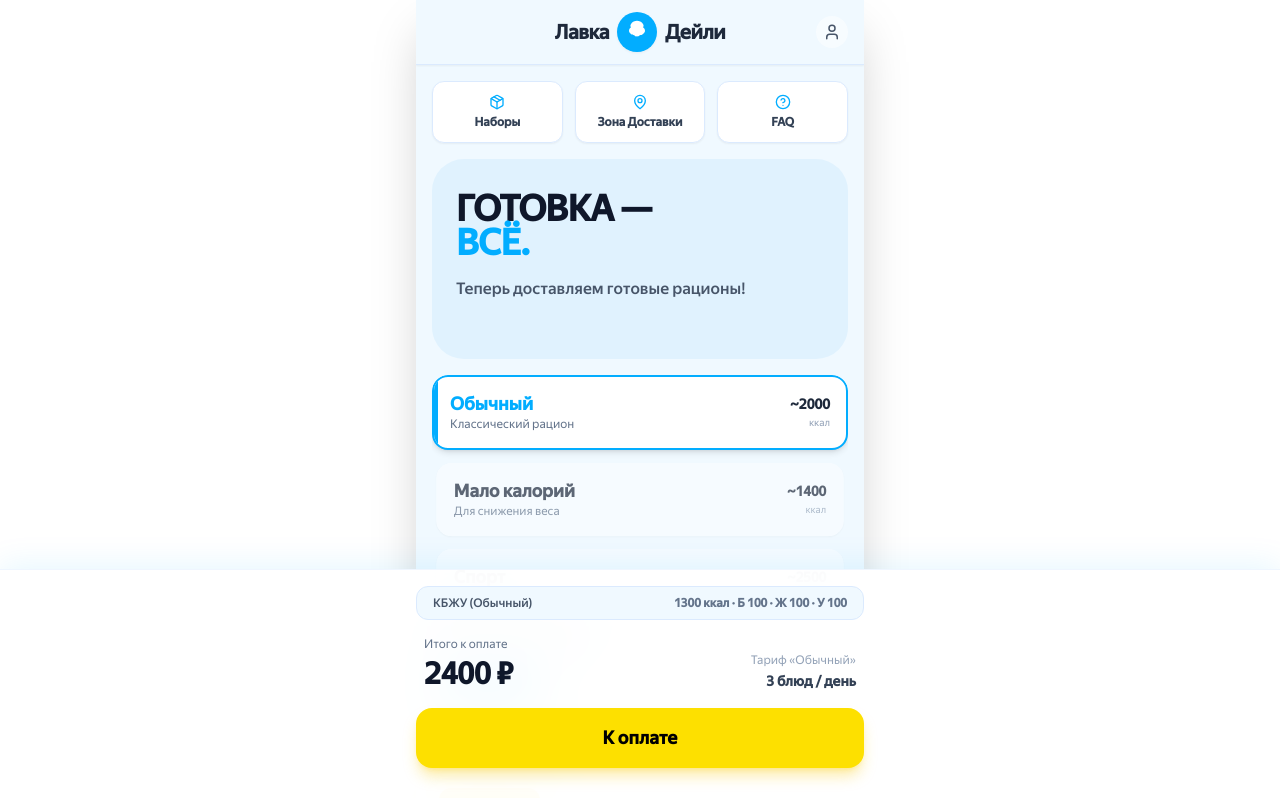
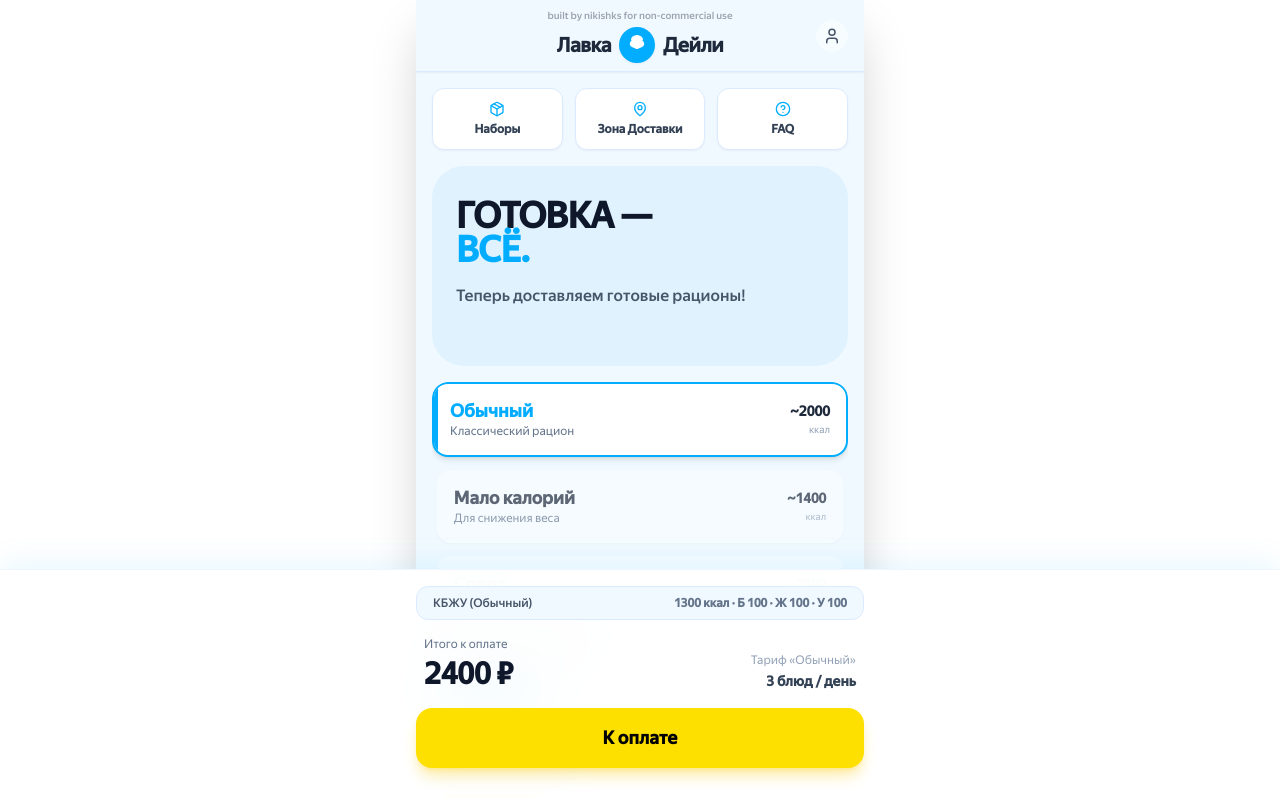
Before and after one commit to nikishks/lavka-daily-prototype, a React (Vite) app: page / in a window 1280 px wide. Shown: the top 798 px of the page. Built offline with nearby package versions, Linux system fonts and the light colour scheme.

Commit message:
Update App.jsx

```diff
--- a/src/App.jsx
+++ b/src/App.jsx
@@ -260,18 +260,24 @@
   </svg>
 );
 
-// 1. TopNavBar (Верхняя панель с лого и профилем)
+// 1. TopNavBar (Верхняя панель с лого, водяным знаком и профилем)
 const TopNavBar = () => (
-  <div className="sticky top-0 z-50 bg-[#F0F9FF]/95 backdrop-blur-sm px-4 py-3 flex items-center justify-center shadow-sm border-b border-blue-100 relative">
+  <div className="sticky top-0 z-50 bg-[#F0F9FF]/95 backdrop-blur-sm px-4 py-2 flex flex-col items-center justify-center shadow-sm border-b border-blue-100 relative">
+
+    {/* Watermark - Добавлено по запросу */}
+    <span className="text-[10px] text-gray-400 font-medium mb-1">
+      built by nikishks for non-commercial use
+    </span>
+
     {/* Logo Centered */}
     <div className="flex items-center gap-2">
       <span className="font-bold text-slate-800 text-xl tracking-tight">Лавка</span>
-      <Logo size={40} />
+      <Logo size={36} />
       <span className="font-bold text-slate-800 text-xl tracking-tight">Дейли</span>
     </div>
 
-    {/* Right Side Icons - Кнопка профиля */}
-    <button className="absolute right-4 flex items-center justify-center bg-white/50 w-8 h-8 rounded-full text-slate-600 active:scale-90 transition-transform">
+    {/* Right Side Icons - Кнопка профиля (Центрирована вертикально относительно контейнера) */}
+    <button className="absolute right-4 top-1/2 -translate-y-1/2 flex items-center justify-center bg-white/50 w-8 h-8 rounded-full text-slate-600 active:scale-90 transition-transform">
       <User size={18} />
     </button>
   </div>
@@ -329,11 +335,8 @@
       <div className="flex flex-col gap-3 h-[220px] overflow-y-auto snap-y snap-mandatory no-scrollbar rounded-2xl">
         {MOCK_DATA.dietPlans.map((plan) => {
           const isSelected = selectedId === plan.id;
-
-          // ИСПРАВЛЕНИЕ: Всегда используем базовые калории из плана.
-          // Это убирает "скачок" цифр при клике.
+          // Используем базовые калории из плана
           const displayCalories = plan.macros.calories;
-
           return (
             <div
               key={plan.id}
```
